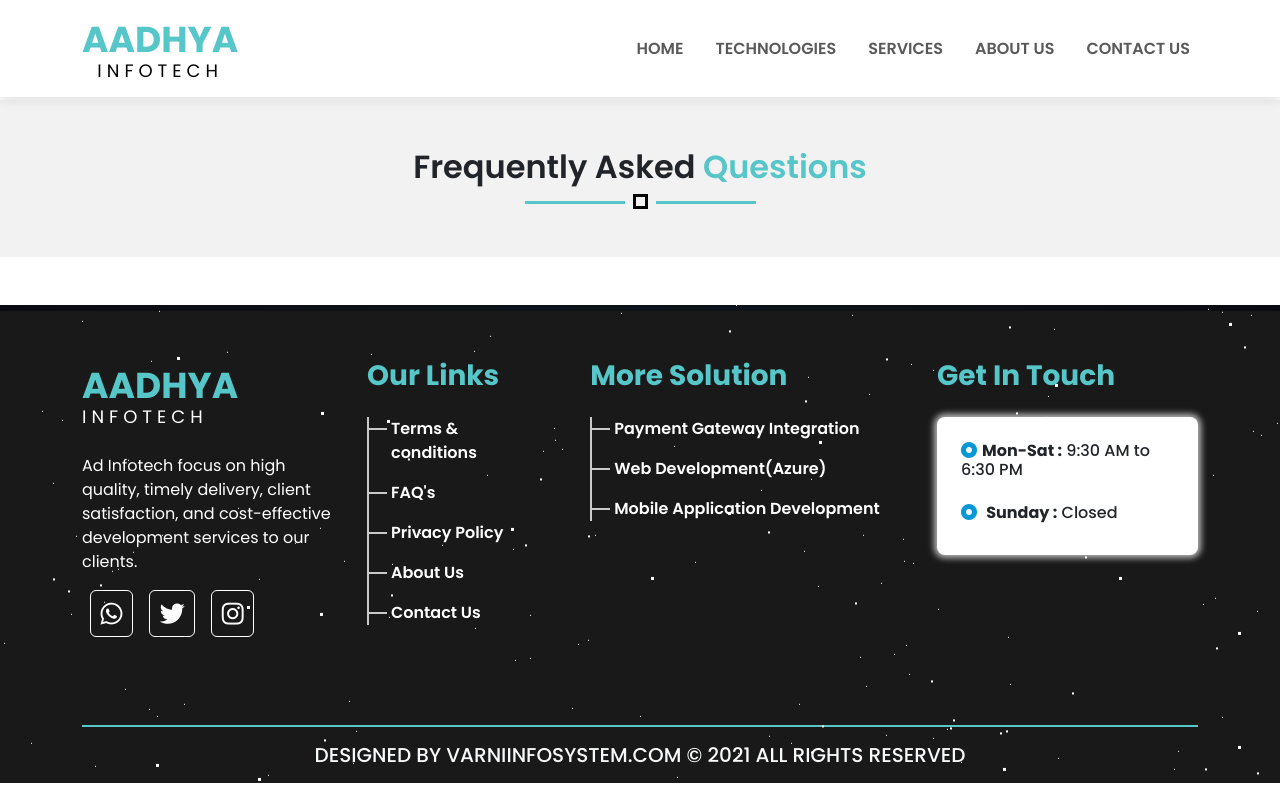
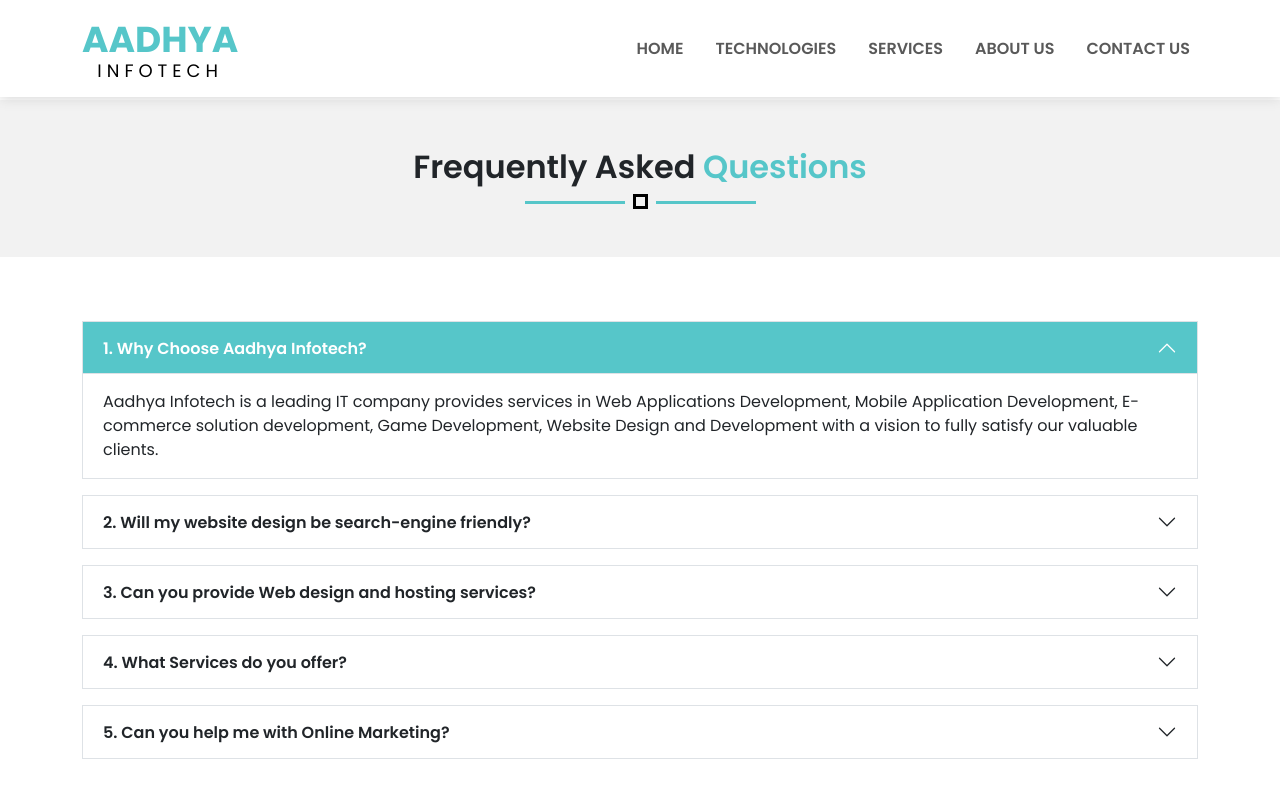
Before and after one commit to darshakkanani2002/safron, a React (Vite) app: page /faq in a window 1280 px wide. Shown: the top 800 px of the page. Built offline with nearby package versions, Linux system fonts and the light colour scheme.

Commit message:
faq page add and also add this page css

```diff
--- a/src/App.css
+++ b/src/App.css
@@ -631,3 +631,25 @@
 .terms_condition p {
   font-size: 17px;
 }
+
+/* Faq page css */
+.accordion-item:first-of-type>.accordion-header .accordion-button {
+  border-radius: 0px !important;
+}
+
+.accordion-item:last-of-type>.accordion-header .accordion-button.collapsed {
+  border-radius: 0px !important;
+}
+
+.accordion-button:not(.collapsed) {
+  background-color: #56c6c9;
+  box-shadow: inset 0 calc(-1* var(--bs-accordion-border-width)) 0 var(--bs-accordion-border-color);
+  color: #fff;
+}
+
+.accordion-button:not(.collapsed)::after {
+  background-image: var(--bs-accordion-btn-active-icon);
+  transform: var(--bs-accordion-btn-icon-transform);
+  filter: brightness(0) saturate(100%) invert(99%) sepia(100%) saturate(0%) hue-rotate(330deg) brightness(103%) contrast(102%);
+  filter: brightness(0) saturate(100%) invert(99%) sepia(100%) saturate(0%) hue-rotate(330deg) brightness(103%) contrast(102%);
+}
--- a/src/component/faq/Faq.jsx
+++ b/src/component/faq/Faq.jsx
@@ -7,6 +7,83 @@ export default function Faq() {
                 <h2 className='fw-semibold'>Frequently Asked <span style={{ color: '#56c6c9' }}> Questions</span></h2>
                 <div className='home-box-div'></div>
             </div>
+
+            <div className='container'>
+                <div className='row'>
+                    <div className='col-12 my-5'>
+                        <div className="accordion" id="accordionExample">
+                            <div className="accordion-item border rounded-0 my-3">
+                                <h2 className="accordion-header">
+                                    <button className="accordion-button fw-semibold" type="button" data-bs-toggle="collapse" data-bs-target="#collapseOne" aria-expanded="true" aria-controls="collapseOne">
+                                        1. Why Choose Aadhya Infotech?
+                                    </button>
+                                </h2>
+                                <div id="collapseOne" className="accordion-collapse collapse show" data-bs-parent="#accordionExample">
+                                    <div className="accordion-body">
+                                        Aadhya Infotech is a leading IT company provides services in Web Applications Development, Mobile Application Development, E-commerce solution development, Game Development, Website Design and Development with a vision to fully satisfy our valuable clients.
+                                    </div>
+                                </div>
+                            </div>
+                            <div className="accordion-item border my-3">
+                                <h2 className="accordion-header">
+                                    <button className="accordion-button collapsed fw-semibold" type="button" data-bs-toggle="collapse" data-bs-target="#collapseTwo" aria-expanded="false" aria-controls="collapseTwo">
+                                        2. Will my website design be search-engine friendly?
+                                    </button>
+                                </h2>
+                                <div id="collapseTwo" className="accordion-collapse collapse" data-bs-parent="#accordionExample">
+                                    <div className="accordion-body">
+                                        All our websites are created with search engines in mind, and all designs are compliant with search engine guidelines. It is a good idea for your website to be re-evaluated from time to time as search engines do alter their rules and algorithms. This will ensure that your site is up to date and compliant with new rules.
+                                    </div>
+                                </div>
+                            </div>
+                            <div className="accordion-item border my-3 rounded-0">
+                                <h2 className="accordion-header">
+                                    <button className="accordion-button collapsed fw-semibold" type="button" data-bs-toggle="collapse" data-bs-target="#collapseThree" aria-expanded="false" aria-controls="collapseThree">
+                                        3. Can you provide Web design and hosting services?
+                                    </button>
+                                </h2>
+                                <div id="collapseThree" className="accordion-collapse collapse" data-bs-parent="#accordionExample">
+                                    <div className="accordion-body">
+                                        Yes, We are a one-stop shop. You do not have to worry about who to call if you have problems. We can take care of everything from registering your domain name and designing your site to building it and maintaining it for years to come.
+                                    </div>
+                                </div>
+                            </div>
+
+                            <div className="accordion-item border my-3 rounded-0">
+                                <h2 className="accordion-header">
+                                    <button className="accordion-button collapsed fw-semibold" type="button" data-bs-toggle="collapse" data-bs-target="#collapseFoure" aria-expanded="false" aria-controls="collapseFoure">
+                                        4. What Services do you offer?
+                                    </button>
+                                </h2>
+                                <div id="collapseFoure" className="accordion-collapse collapse" data-bs-parent="#accordionExample">
+                                    <div className="accordion-body">
+                                        <p>Here is a list of our main services:</p>
+                                        <ul>
+                                            <li>Web Application Development</li>
+                                            <li>Web Design</li>
+                                            <li>Mobile Application Development</li>
+                                            <li>Game Development</li>
+                                        </ul>
+                                    </div>
+                                </div>
+                            </div>
+
+                            <div className="accordion-item border rounded-0">
+                                <h2 className="accordion-header">
+                                    <button className="accordion-button collapsed fw-semibold" type="button" data-bs-toggle="collapse" data-bs-target="#collapseFive" aria-expanded="false" aria-controls="collapseFive">
+                                        5. Can you help me with Online Marketing?
+                                    </button>
+                                </h2>
+                                <div id="collapseFive" className="accordion-collapse collapse" data-bs-parent="#accordionExample">
+                                    <div className="accordion-body">
+                                        100% Yes! We don't just build your the website for you. We do much more than building the website. Our main goal is to help you succeed online. We are in for the long haul, our team is committed to your success and we offer many online marking packages including, Local SEO and Paid Per Click Advertising (Adwords Account Step) including search network and display network.
+                                    </div>
+                                </div>
+                            </div>
+                        </div>
+                    </div>
+                </div>
+            </div>
         </div>
     )
 }
```
